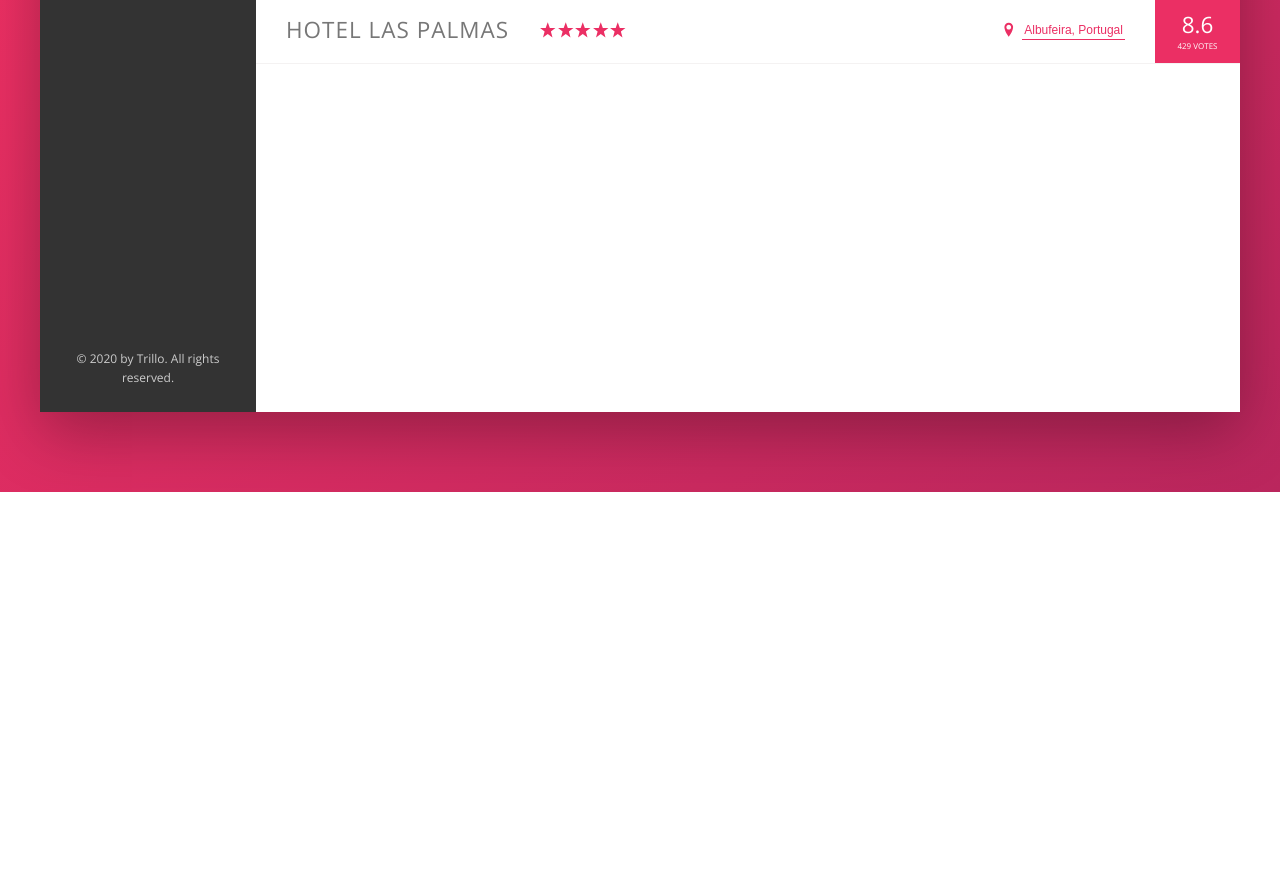
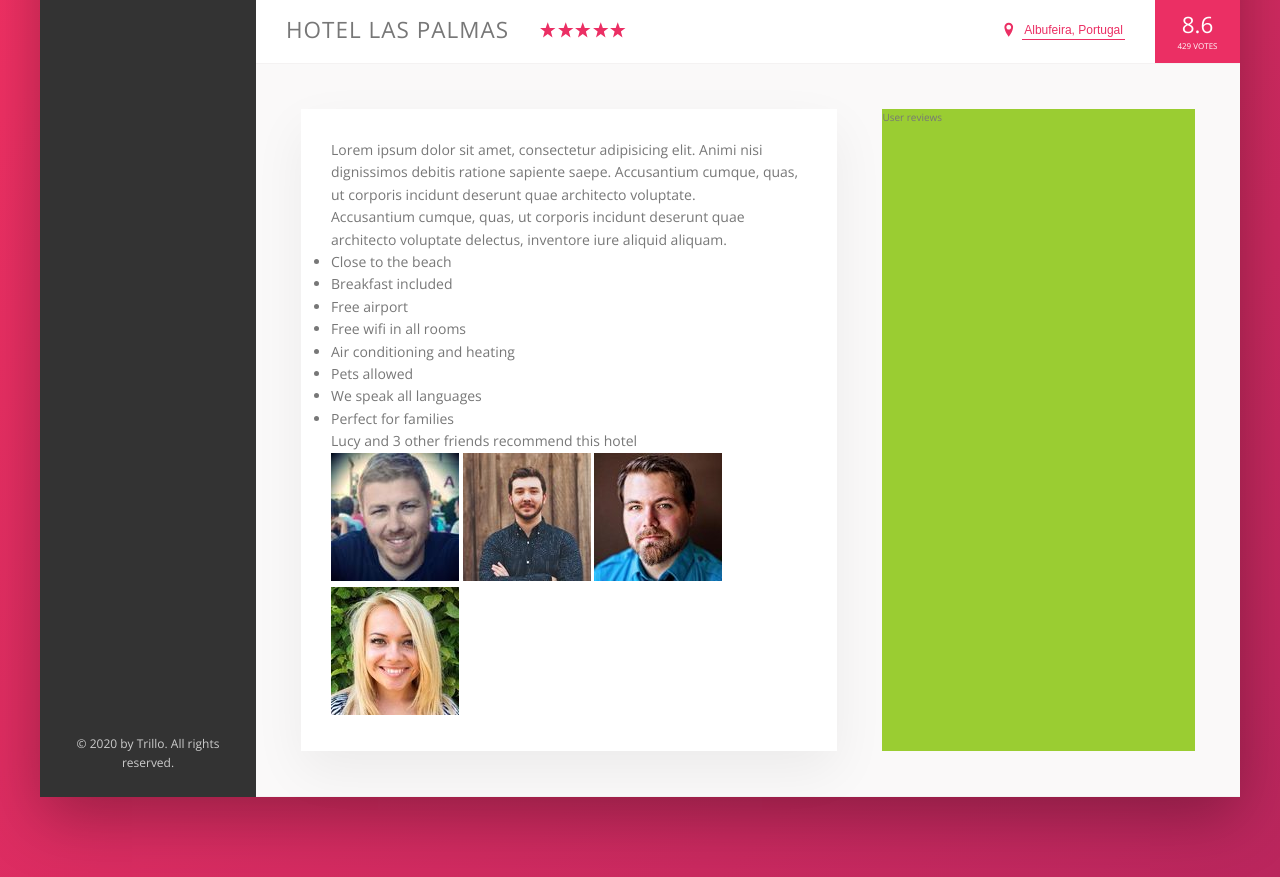
Before and after one commit to AlinaZakirod/trillo-css_course, a website: page index.html in a window 1280 px wide. Shown: the part 538-1415 px from the top of the page. Before the commit the page ends 1030 px from the top, so only its background shows below. Drawn offline with nearby package versions, Linux system fonts and the light colour scheme.

Commit message:
description section markup

```diff
--- a/index.html
+++ b/index.html
@@ -170,6 +170,65 @@
               <div class="overview__rating-count">429 votes</div>
             </div>
           </div>
+
+          <div class="detail">
+            <div class="description">
+              <p class="paragraph">
+                Lorem ipsum dolor sit amet, consectetur adipisicing elit. Animi
+                nisi dignissimos debitis ratione sapiente saepe. Accusantium
+                cumque, quas, ut corporis incidunt deserunt quae architecto
+                voluptate.
+              </p>
+              <p class="paragraph">
+                Accusantium cumque, quas, ut corporis incidunt deserunt quae
+                architecto voluptate delectus, inventore iure aliquid aliquam.
+              </p>
+              <ul class="list">
+                <li class="list__item">Close to the beach</li>
+                <li class="list__item">Breakfast included</li>
+                <li class="list__item">Free airport</li>
+                <li class="list__item">Free wifi in all rooms</li>
+                <li class="list__item">Air conditioning and heating</li>
+                <li class="list__item">Pets allowed</li>
+                <li class="list__item">We speak all languages</li>
+                <li class="list__item">Perfect for families</li>
+              </ul>
+              <div class="recommend">
+                <p class="recommend__count">
+                  Lucy and 3 other friends recommend this hotel
+                </p>
+
+                <div class="recommend__friends">
+                  <img
+                    src="img/user-3.jpg"
+                    alt="Friend 1"
+                    class="recommend__photo"
+                  />
+
+                  <img
+                    src="img/user-4.jpg"
+                    alt="Friend 2"
+                    class="recommend__photo"
+                  />
+
+                  <img
+                    src="img/user-5.jpg"
+                    alt="Friend 3"
+                    class="recommend__photo"
+                  />
+
+                  <img
+                    src="img/user-6.jpg"
+                    alt="Friend 4"
+                    class="recommend__photo"
+                  />
+                </div>
+              </div>
+            </div>
+            <div class="user-reviews">
+              User reviews
+            </div>
+          </div>
         </main>
       </div>
     </div>
--- a/sass/_base.scss
+++ b/sass/_base.scss
@@ -28,6 +28,9 @@ Grey dark 3: #999
   --color-grey-dark-3: #999;
 
   --shadow-dark: 0 2rem 6rem rgba(0, 0, 0, 0.3);
+  --shadow-light: 0 2rem 5rem rgba(0, 0, 0, 0.06);
+
+  --line: 1px solid var(--color-grey-light-2);
 }
 
 * {
--- a/sass/_components.scss
+++ b/sass/_components.scss
@@ -199,7 +199,7 @@
 .overview {
   display: flex;
   align-items: center;
-  border-bottom: 1px solid var(--color-grey-light-2);
+  border-bottom: var(--line);
 
   &__heading {
     font-size: 2.25rem;
--- a/sass/_layout.scss
+++ b/sass/_layout.scss
@@ -11,7 +11,7 @@
   font-size: 1.4rem;
   height: 7rem;
   background-color: #fff;
-  border-bottom: 1px solid var(--color-grey-light-2);
+  border-bottom: var(--line);
   display: flex;
   justify-content: space-between;
   align-items: center;
@@ -33,7 +33,26 @@
 .hotel-view {
   background-color: #fff;
 
-  height: 80rem;
-
   flex: 1;
 }
+
+.detail {
+  display: flex;
+  padding: 4.5rem;
+  background-color: var(--color-grey-light-1);
+  border-bottom: var(--line);
+}
+
+.description {
+  font-size: 1.4rem;
+  background-color: #fff;
+  box-shadow: var(--shadow-light);
+  padding: 3rem;
+  flex: 0 0 60%;
+  margin-right: 4.5rem;
+}
+
+.user-reviews {
+  background-color: yellowgreen;
+  flex: 1;
+}
```
Also changed, not shown: css/style.css.
